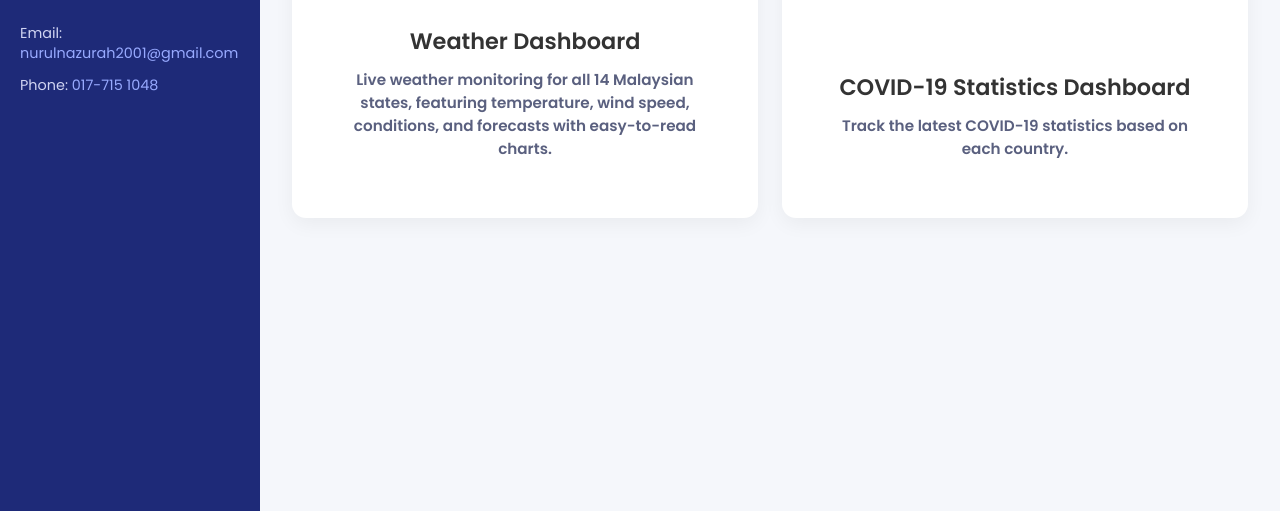
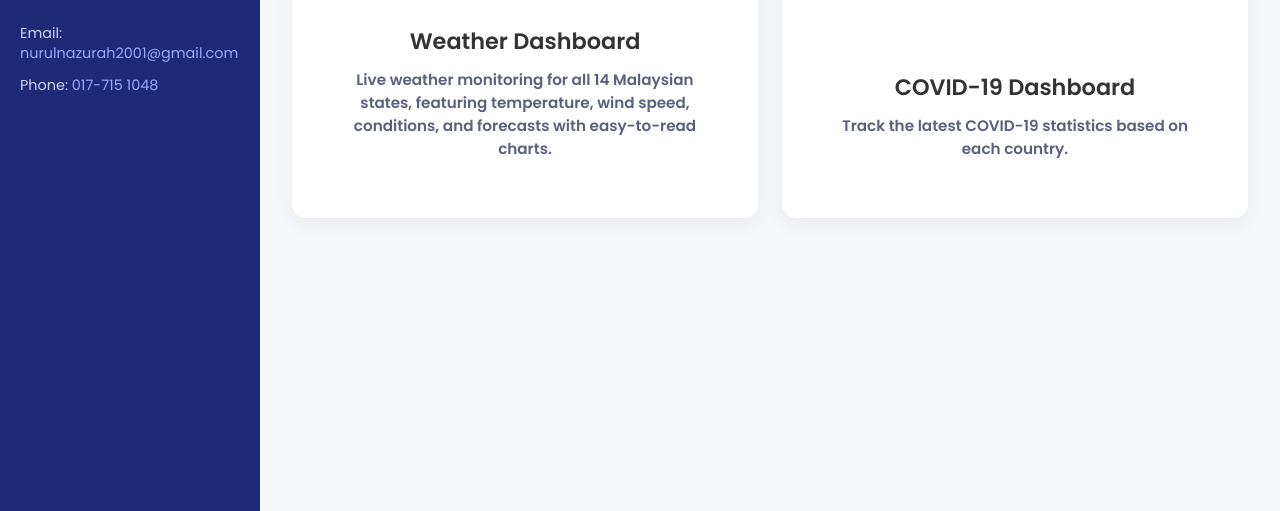
Before and after one commit to Nrlnzrh/072265.github.io, a plain HTML site: page index.html in a window 1280 px wide. Shown: the part 289-800 px from the top of the page. Drawn offline with Linux system fonts and the light colour scheme.

Commit message:
Update index.html

```diff
--- a/index.html
+++ b/index.html
@@ -293,7 +293,7 @@
         <div class="dashboard-card" role="button" tabindex="0">
           <div class="icon" aria-hidden="true">🏥</div>
           <a href="healthcare-dashboard.html" style="text-decoration: none; color: inherit;">
-            <h3>COVID-19 Statistics Dashboard</h3>
+            <h3>COVID-19 Dashboard</h3>
             <p>Track the latest COVID-19 statistics based on each country.</p>
           </a>
         </div>
```
